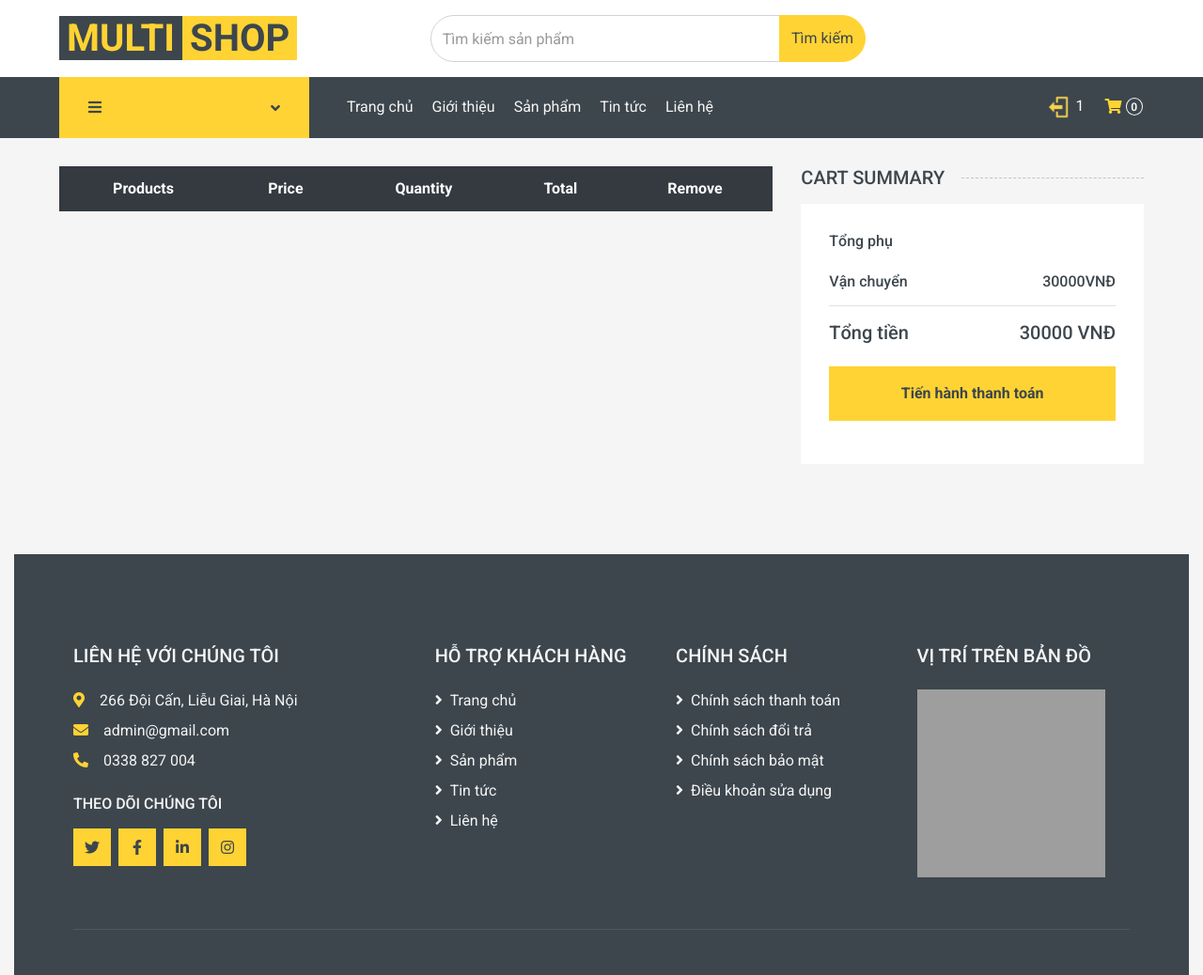
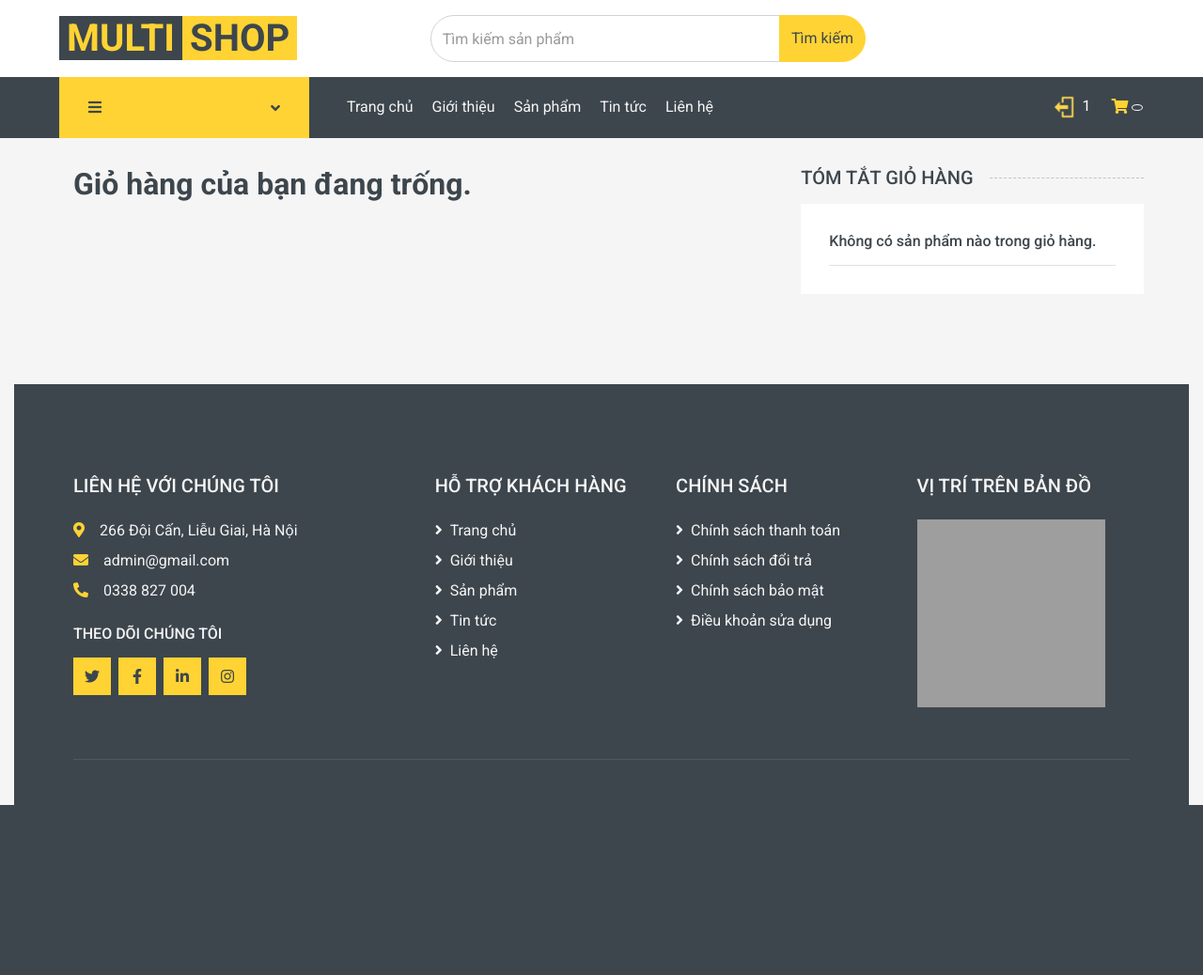
Before and after one commit to AiVi205/cosmetic_Website, a PHP site: page /cart.php in a window 1280 px wide. Shown: the whole page at 94% size. After the commit the page ends 857 px from the top, so only its background shows below. Run offline with PHP 8.4, Linux system fonts and the light colour scheme; the visitor is signed in with stand-in values (Sample User, id 1); data comes from the database, SQL or seed files in the repository; lists and menus that the app fills with data are empty; some libraries are stand-ins or nearby versions; grey boxes are pictures that could not be loaded.

Commit message:
Initial commit

```diff
--- a/Public/cart.php
+++ b/Public/cart.php
@@ -1,138 +1,152 @@
 <?php
 session_start();
-include '../inc/database.php'; // Ensure the path is correct
+ob_start(); // Bắt đầu output buffering
+include "../inc/header.php";
 
-// Check if the user is logged in
-if (!isset($_SESSION['MaND'])) {
-    echo "Bạn cần đăng nhập để xem giỏ hàng.";
+// Kiểm tra giỏ hàng có sản phẩm chưa
+if (!isset($_SESSION['cart'])) {
+    $_SESSION['cart'] = array();
+}
+
+// Xử lý thêm sản phẩm
+if ($_SERVER['REQUEST_METHOD'] === 'POST' && isset($_POST['action']) && $_POST['action'] === 'add') {
+    $product_id = $_POST['MaSP'];
+    $product_name = $_POST['TenSP']; // Tên sản phẩm
+    $product_price = $_POST['DonGiaNhap']; // Giá sản phẩm
+    $found = false;
+
+    // Tìm sản phẩm trong giỏ hàng
+    foreach ($_SESSION['cart'] as &$item) {
+        if ($item['MaSP'] === $product_id) {
+            $item['SoLuong'] += 1; // Tăng số lượng
+            $found = true;
+            break; // Dừng vòng lặp khi đã tìm thấy sản phẩm
+        }
+    }
+
+    // Nếu sản phẩm chưa có trong giỏ hàng, thêm mới
+    if (!$found) {
+        $_SESSION['cart'][] = array(
+            'MaSP' => $product_id,
+            'TenSP' => $product_name,
+            'DonGiaNhap' => $product_price,
+            'SoLuong' => 1
+        );
+    }
+
+    // Chuyển hướng về trang giỏ hàng
+    header("Location: cart.php");
     exit();
 }
 
-$MaND = $_SESSION['MaND'];
-
-// Fetch cart items from the database
-$sql = "SELECT giohang.*, sanpham.TenSP, sanpham.DonGiaNhap, sanpham.ANhMH
-        FROM giohang
-        INNER JOIN sanpham ON giohang.MaSP = sanpham.MaSP
-        WHERE giohang.MaND = $MaND";
-$result = mysqli_query($conn, $sql);
-
-// Handle quantity updates
-if ($_SERVER['REQUEST_METHOD'] == 'POST' && isset($_POST['action'])) {
-    $MaSP = $_POST['MaSP'];
+// Xử lý tăng giảm số lượng
+if ($_SERVER['REQUEST_METHOD'] === 'POST' && isset($_POST['action'])) {
+    $product_id = $_POST['MaSP'];
     $action = $_POST['action'];
 
-    // Update quantity in the cart
+    // Tìm sản phẩm trong giỏ hàng
+    foreach ($_SESSION['cart'] as &$item) {
+        if ($item['MaSP'] === $product_id) {
             if ($action === 'increase') {
-        $update_sql = "UPDATE giohang SET SoLuong = SoLuong + 1 WHERE MaND = $MaND AND MaSP = $MaSP";
+                $item['SoLuong'] += 1; // Tăng số lượng
             } elseif ($action === 'decrease') {
-        $update_sql = "UPDATE giohang SET SoLuong = GREATEST(SoLuong -1, 0) WHERE MaND = $MaND AND MaSP = $MaSP";
+                if ($item['SoLuong'] > 1) {
+                    $item['SoLuong'] -= 1; // Giảm số lượng
                 }
-    mysqli_query($conn, $update_sql);
-
-    // Update total price after modifying quantity
-    $total_sql = "UPDATE giohang
-                   SET Tongtien = SoLuong * (SELECT DonGiaNhap FROM sanpham WHERE sanpham.MaSP = giohang.MaSP)
-                   WHERE MaND = $MaND AND MaSP = $MaSP";
-    mysqli_query($conn, $total_sql);
-
-    // Reload the cart page to apply changes
+            }
+            break; // Dừng vòng lặp khi đã tìm thấy sản phẩm
+        }
+    }
+    // Chuyển hướng về trang giỏ hàng
     header("Location: cart.php");
     exit();
 }
+
+// Hiển thị giỏ hàng
 ?>
-<!DOCTYPE html>
-<html lang="en">
-<head>
-    <meta charset="utf-8">
-    <title>Giỏ Hàng - MultiShop</title>
-    <meta content="width=device-width, initial-scale=1.0" name="viewport">
-    <link href="../img/favicon.ico" rel="icon">
-    <link href="../css/style.css" rel="stylesheet">
-</head>
-<body>
-    <?php include "../inc/header.php"; ?>
-
 <div class="container-fluid">
     <div class="row px-xl-5">
         <div class="col-lg-8 table-responsive mb-5">
-                <table class="table table-light table-borderless table-hover text-center mb-0">
-                    <thead class="thead-dark">
-                        <tr>
-                            <th>Products</th>
-                            <th>Price</th>
-                            <th>Quantity</th>
-                            <th>Total</th>
-                            <th>Remove</th>
-                        </tr>
-                    </thead>
-                    <tbody>
-                        <?php while ($row = mysqli_fetch_assoc($result)) {
-                            $product_total = $row['DonGiaNhap'] * $row['SoLuong']; ?>
-                            <tr>
-                                <td class="align-middle"><img src="../img/<?php echo $row['ANhMH']; ?>" alt="" style="width: 50px;"> <?php echo $row['TenSP']; ?></td>
-                                <td class="align-middle"><?php echo $row['DonGiaNhap']; ?>VND</td>
-                                <td class="align-middle">
-                                    <form action="" method="POST" style="display: inline;">
-                                        <input type="hidden" name="MaSP" value="<?php echo $row['MaSP']; ?>">
-                                        <div class="input-group quantity mx-auto" style="width: 100px;">
-                                            <div class="input-group-btn">
-                                                <button type="submit" name="action" value="decrease" class="btn btn-sm btn-primary btn-minus"><i class="fa fa-minus"></i></button>
+            <?php
+            if (empty($_SESSION['cart'])) {
+                echo "<div class='container'><h2>Giỏ hàng của bạn đang trống.</h2></div>";
+                $total = 0; // Khởi tạo tổng bằng 0 khi giỏ hàng trống
+            } else {
+                echo "<h2 class='mb-4'>Giỏ hàng của bạn</h2>";
+                echo "<table class='table table-light table-borderless table-hover text-center mb-0'>";
+                echo "<thead class='thead-dark'><tr><th>ID</th><th>Tên sản phẩm</th><th>Giá</th><th>Số lượng</th><th>Tổng tiền</th><th>Thao tác</th></tr></thead><tbody>";
+
+                $total = 0; // Khởi tạo biến tổng
+                foreach ($_SESSION['cart'] as $item) {
+                    // Tính tổng tiền cho mỗi sản phẩm (Giá * Số lượng)
+                    $item_total = $item['DonGiaNhap'] * $item['SoLuong'];
+
+                    echo "<tr>";
+                    echo "<td>" . $item['MaSP'] . "</td>";
+                    echo "<td>" . $item['TenSP'] . "</td>";
+                    echo "<td>" . number_format($item['DonGiaNhap']) . " VNĐ</td>";
+                    echo "<td>
+                             <form action='' method='POST' style='display:inline-flex; align-items: center;'>
+                                <input type='hidden' name='MaSP' value='" . $item['MaSP'] . "'>
+                                <button type='submit' name='action' value='decrease' class='btn btn-sm btn-primary mx-1' style='width: 30px;'>-</button>
+                                <input type='text' name='SoLuong' value='" . $item['SoLuong'] . "' readonly style='width: 40px; text-align: center;' class='form-control mx-1'>
+                                <button type='submit' name='action' value='increase' class='btn btn-sm btn-primary mx-1' style='width: 30px;'>+</button>
+                            </form>
+                          </td>";
+                    echo "<td>" . number_format($item_total) . " VNĐ</td>";
+                    echo "<td><a href='remove_cart_item.php?MaSP=" . $item['MaSP'] . "' class='btn btn-sm btn-danger'><i class='fa fa-times'></i></a></td>";
+                    echo "</tr>";
+
+                    // Cộng tổng tiền cho tất cả các sản phẩm trong giỏ hàng
+                    $total += $item_total;
+                }
+
+                echo "<tr><td colspan='4'>Tổng cộng</td><td>" . number_format($total) . " VNĐ</td><td></td></tr>";
+                echo "</tbody></table>";
+            }
+            ?>
         </div>
-                                            <input type="text" class="form-control form-control-sm bg-secondary border-0 text-center" value="<?php echo $row['SoLuong']; ?>" readonly>
-                                            <div class="input-group-btn">
-                                                <button type="submit" name="action" value="increase" class="btn btn-sm btn-primary btn-plus"><i class="fa fa-plus"></i></button>
-                                            </div>
-                                        </div>
-                                    </form>
-                                </td>
-                                <td class="align-middle"><?php echo $product_total; ?>VND</td>
-                                <td class="align-middle"><a href="remove_cart_item.php?MaSP=<?php echo $row['MaSP']; ?>" class="btn btn-sm btn-danger"><i class="fa fa-times"></i></a></td>
-                            </tr>
-                        <?php } ?>
-                    </tbody>
-                </table>
-            </div>
+
+        <!-- Phần tóm tắt giỏ hàng -->
         <div class="col-lg-4">
-                <h5 class="section-title position-relative text-uppercase mb-3"><span class="bg-secondary pr-3">Cart Summary</span></h5>
+            <h5 class="section-title position-relative text-uppercase mb-3"><span class="bg-secondary pr-3">Tóm tắt giỏ hàng</span></h5>
             <div class="bg-light p-30 mb-5">
+                <?php if (!empty($_SESSION['cart'])): ?>
                     <div class="border-bottom pb-2">
                         <div class="d-flex justify-content-between mb-3">
                             <h6>Tổng phụ</h6>
                             <h6>
                                 <?php
-                                $total_sql = "SELECT SUM(sanpham.DonGiaNhap * giohang.SoLuong) AS subtotal
-                                              FROM giohang, sanpham
-                                              WHERE giohang.MaSP = sanpham.MaSP
-                                              AND giohang.MaND = $MaND";
-                                $total_result = mysqli_query($conn, $total_sql);
-                                $subtotal = 0; // Default value
-                                if ($row = mysqli_fetch_assoc($total_result)) {
-                                    $subtotal = $row['subtotal']; // Assign value if result exists
-                                }
-                                echo $subtotal;
+                                $subtotal = $total; // Sử dụng tổng từ giỏ hàng
+                                echo number_format($subtotal);
                                 ?>
                             </h6>
                         </div>
                         <div class="d-flex justify-content-between">
                             <h6 class="font-weight-medium">Vận chuyển</h6>
-                            <h6 class="font-weight-medium">30000VNĐ</h6>
+                            <h6 class="font-weight-medium">30,000 VNĐ</h6>
                         </div>
                     </div>
                     <div class="pt-2">
                         <div class="d-flex justify-content-between mt-2">
                             <h5>Tổng tiền</h5>
-                            <h5><?php echo $subtotal + 30000; ?> VNĐ</h5>
+                            <h5><?php echo number_format(($subtotal) + 30000); ?> VNĐ</h5>
                         </div>
                         <a href="checkout.php">
                             <button class="btn btn-block btn-primary font-weight-bold my-3 py-3">Tiến hành thanh toán</button>
                         </a>
                     </div>
+                <?php else: ?>
+                    <div class="border-bottom pb-2">
+                        <h6>Không có sản phẩm nào trong giỏ hàng.</h6>
+                    </div>
+                <?php endif; ?>
             </div>
         </div>
     </div>
 </div>
 
-    <?php include "../inc/footer.php"; ?>
-</body>
-</html>
+<?php
+ob_end_flush(); // Kết thúc output buffering
+include "../inc/footer.php";
+?>
--- a/inc/header.php
+++ b/inc/header.php
@@ -142,14 +142,14 @@ if (session_status() === PHP_SESSION_NONE) {
 
                             <!-- // Trong file header.php hoặc file bất kỳ có giỏ hàng -->
                             <?php
-                            $total_quantity = 0; // Khởi tạo biến đếm số lượng
+                            // $total_quantity = 0; // Khởi tạo biến đếm số lượng
 
                             // Đếm số lượng sản phẩm trong giỏ hàng
-                            if (isset($_SESSION['cart'])) {
-                                foreach ($_SESSION['cart'] as $quantity) {
-                                    $total_quantity += $quantity; // Cộng dồn số lượng
-                                }
-                            }
+                            // if (isset($_SESSION['cart'])) {
+                            //     foreach ($_SESSION['cart'] as $quantity) {
+                            //         $total_quantity += $quantity; // Cộng dồn số lượng
+                            //     }
+                            // }
                             ?>
 
                             <!-- Hiển thị số lượng trong icon giỏ hàng -->
@@ -157,7 +157,8 @@ if (session_status() === PHP_SESSION_NONE) {
                                 <i class="fas fa-shopping-cart text-primary"></i>
                                 <span class="badge text-secondary border border-secondary rounded-circle"
                                     style="padding-bottom: 2px;">
-                                    <?php echo $total_quantity; ?> <!-- Hiển thị số lượng giỏ hàng -->
+                                    <?php
+                                    //echo $total_quantity; ?> <!-- Hiển thị số lượng giỏ hàng -->
                                 </span>
                             </a>
 
```
Also changed, not shown: Public/add_to_cart.php (+109 -46 lines), Public/index.php (+51 -26 lines), Public/remove_cart_item.php (+14 -34 lines). Lines whose indentation alone changed are shown as unchanged.
